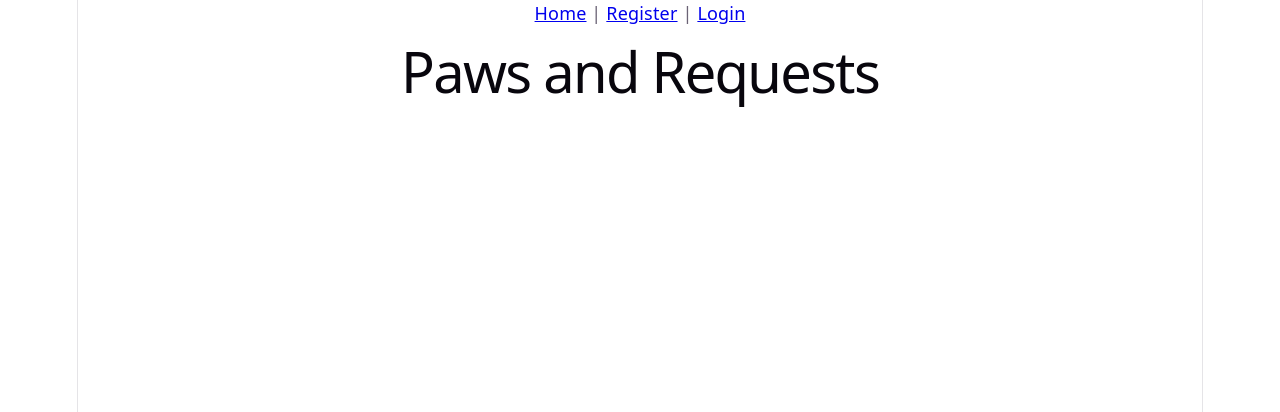
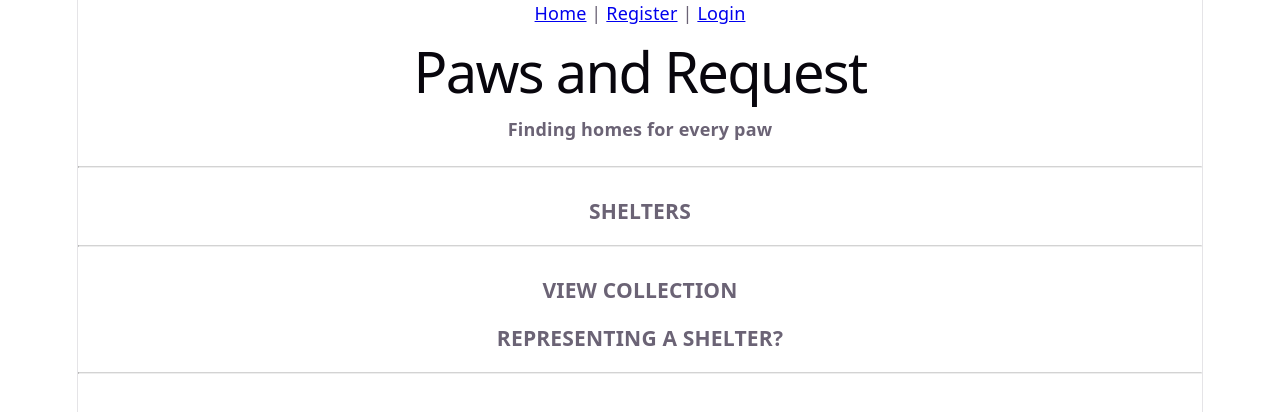
Before and after one commit to NyanBirds/paws-and-requests, a React app in the folder frontend/: page / in a window 1280 px wide. Shown: the top 412 px of the page. Built offline with nearby package versions, Linux system fonts and the light colour scheme; the HTML template or start-up script is replaced by a standard one.

Commit message:
feat: animal pages skeleton

```diff
--- a/frontend/src/App.jsx
+++ b/frontend/src/App.jsx
@@ -12,7 +12,6 @@ function App() {
         {" | "}
         <NavLink to="/login">Login</NavLink>
       </nav>
-      <h1>Paws and Requests</h1>
       <Outlet/>
     </>
   )
--- /dev/null
+++ b/frontend/src/api/pages.js
@@ -0,0 +1,3 @@
+import api from './client';
+
+export const animalProfile = (postId) => api.get(`/posts/${postId}`);
--- /dev/null
+++ b/frontend/src/components/Divider.jsx
@@ -0,0 +1,5 @@
+export default function Divider() {
+    return (
+        <hr style= {{ borderTop: "1px solid lightgrey" }}/>
+    )
+}
--- a/frontend/src/main.jsx
+++ b/frontend/src/main.jsx
@@ -6,6 +6,7 @@ import {createBrowserRouter, RouterProvider} from "react-router";
 import HomePage from "./pages/HomePage.jsx";
 import LoginPage from "./pages/LoginPage.jsx";
 import RegisterPage from "./pages/RegisterPage.jsx";
+import AnimalProfilePage from './pages/AnimalProfilePage.jsx';
 
 const router = createBrowserRouter([
     {
@@ -14,7 +15,8 @@ const router = createBrowserRouter([
         children: [
             { index: true, Component: HomePage },
             { path: 'registration', Component: RegisterPage },
-            { path: 'login', Component: LoginPage }
+            { path: 'login', Component: LoginPage },
+            { path: 'animalProfilePage', Component: AnimalProfilePage }
         ]
     }
 ]);
--- /dev/null
+++ b/frontend/src/pages/AnimalProfilePage.jsx
@@ -0,0 +1,14 @@
+import { useState } from "react"
+export default function AnimalProfilePage() {
+
+    const [image, setImage] = useState(null)
+
+    return (
+        <>
+            <img src={picture} alt="picture" />
+
+
+
+        </>
+    )
+}
--- a/frontend/src/pages/HomePage.jsx
+++ b/frontend/src/pages/HomePage.jsx
@@ -1 +1,26 @@
-export default function HomePage() {}
+import Divider from "../components/Divider";
+
+export default function HomePage() {
+    return <>
+        <div>
+            <h1>Paws and Request</h1>
+            <h4>Finding homes for every paw</h4>
+            <Divider/>
+        </div>
+        <div>
+            <h3>SHELTERS</h3>
+            <Divider/>
+        </div>
+        <div>
+            <div>
+                <h3>VIEW COLLECTION</h3>
+            </div>
+            <div>
+                <h3>REPRESENTING A SHELTER?</h3>
+            </div>
+            <Divider/>
+        </div>
+
+
+    </>
+}
```
